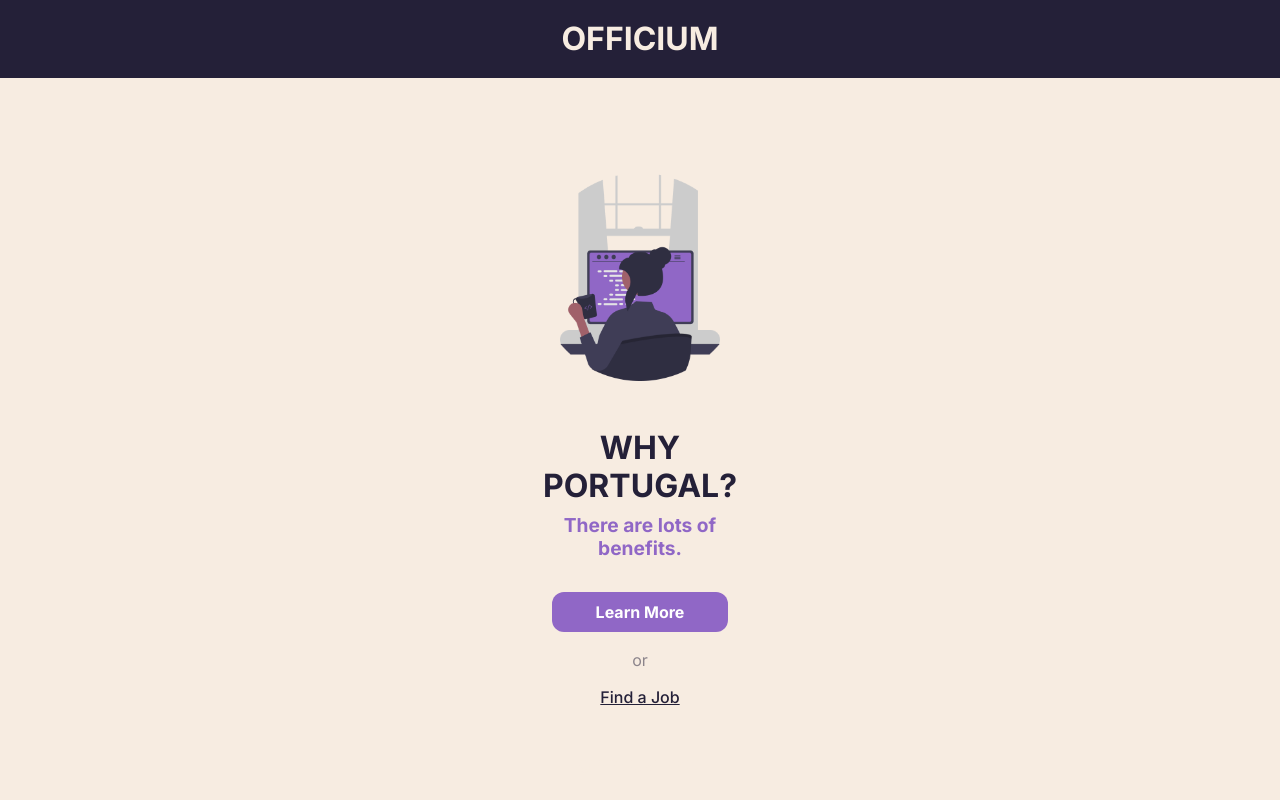
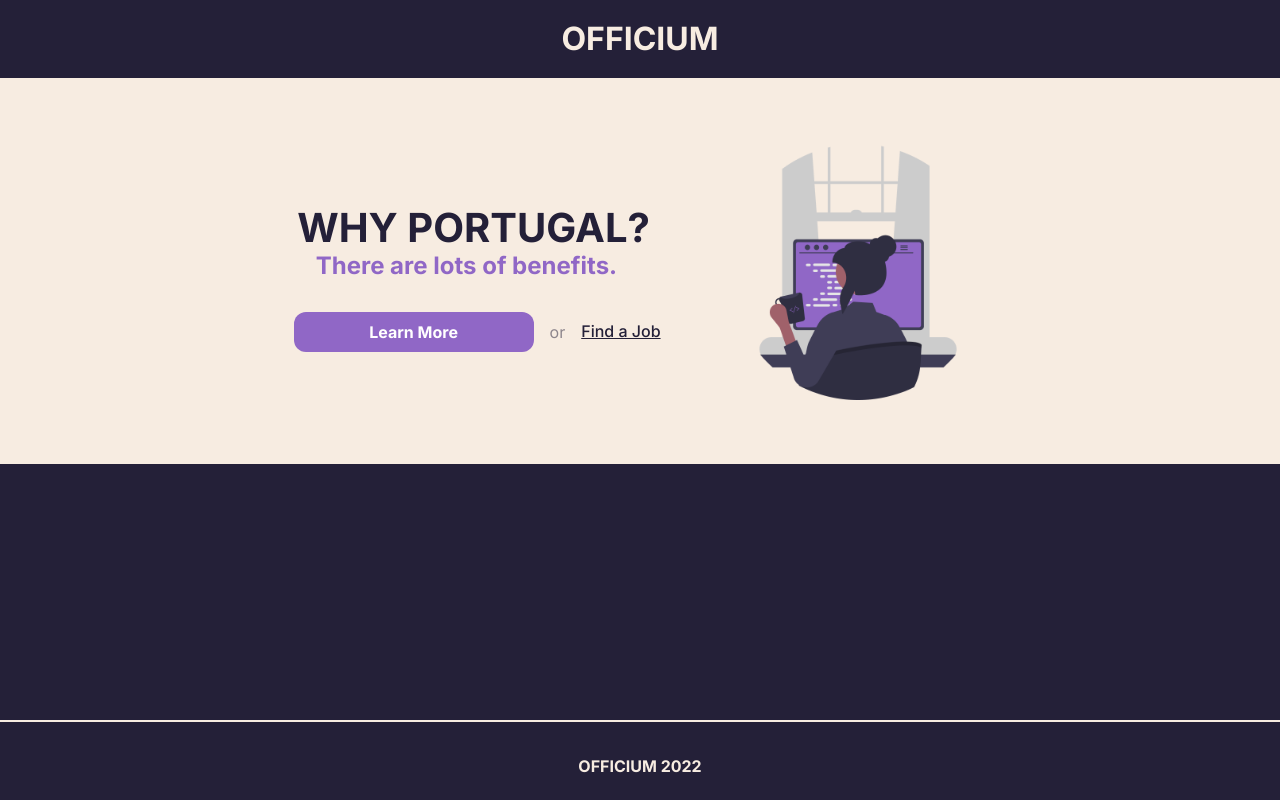
Before and after one commit to gitHubTiagoMarques/officium, a React (Create React App) app: page / in a window 1280 px wide. Built offline with nearby package versions, Linux system fonts and the light colour scheme.

Commit message:
hero done

```diff
--- a/src/App.css
+++ b/src/App.css
@@ -49,7 +49,8 @@
   font-size: 2em;
   width: 4em;
   justify-content: center;
-  margin-top: 1.5em;
+  margin-top: 1.5em !important;
+  margin: auto;
 }
 .sub{
   font-weight: 700;
@@ -77,3 +78,55 @@
   margin-top: 1em;
   opacity: 0.5;
 }
+
+/* media querrys */
+@media (min-width: 576px){
+.hero{
+  flex-direction: row;
+}
+.hero .title{
+  width: 9em;
+  font-size: 2.5em;
+}
+.sub{
+  width: 18em;
+  font-size: 1.5em;
+}
+.call{
+  width: 15em;
+}
+.hero img{
+  width: 20vw;
+  justify-self: end;
+  display: none;
+  margin-left: 3em;
+  margin-top: 3em;
+}
+.hero{
+  height: auto;
+  padding-top: 1em;
+  padding-bottom: 4em;
+}
+.why{
+  justify-self: start;
+}
+.calldiv{
+  display: flex;
+  flex-direction: row;
+}
+.all{
+  flex-direction: column;
+}
+.deskimg{
+  display: flex !important;
+}
+.hero p{
+  margin: 2em 1em 0em 1em;
+}
+.hero h6{
+  margin-top: 2.1em;
+}
+.hero h2{
+  margin-left: -1.8em;
+}
+}
--- a/src/components/hero.js
+++ b/src/components/hero.js
@@ -3,11 +3,22 @@ export function Hero (){
     return(
         <section className={"hero"}>
             <img src={image}/>
+            <div className="all">
+                <div className={"col-sm-3 why"}>
             <h1 className={'title'}>WHY PORTUGAL?</h1>
             <h2 className={"sub"}>There are lots of benefits.</h2>
+            </div>
+            <div className="calldiv">
             <button className={"call"}>Learn More</button>
             <p>or</p>
             <h6><u>Find a Job</u></h6>
+            </div>
+            </div>
+            <img className="deskimg d-none" src={image}/>
+
+
+
+
 
         </section>
 
```
